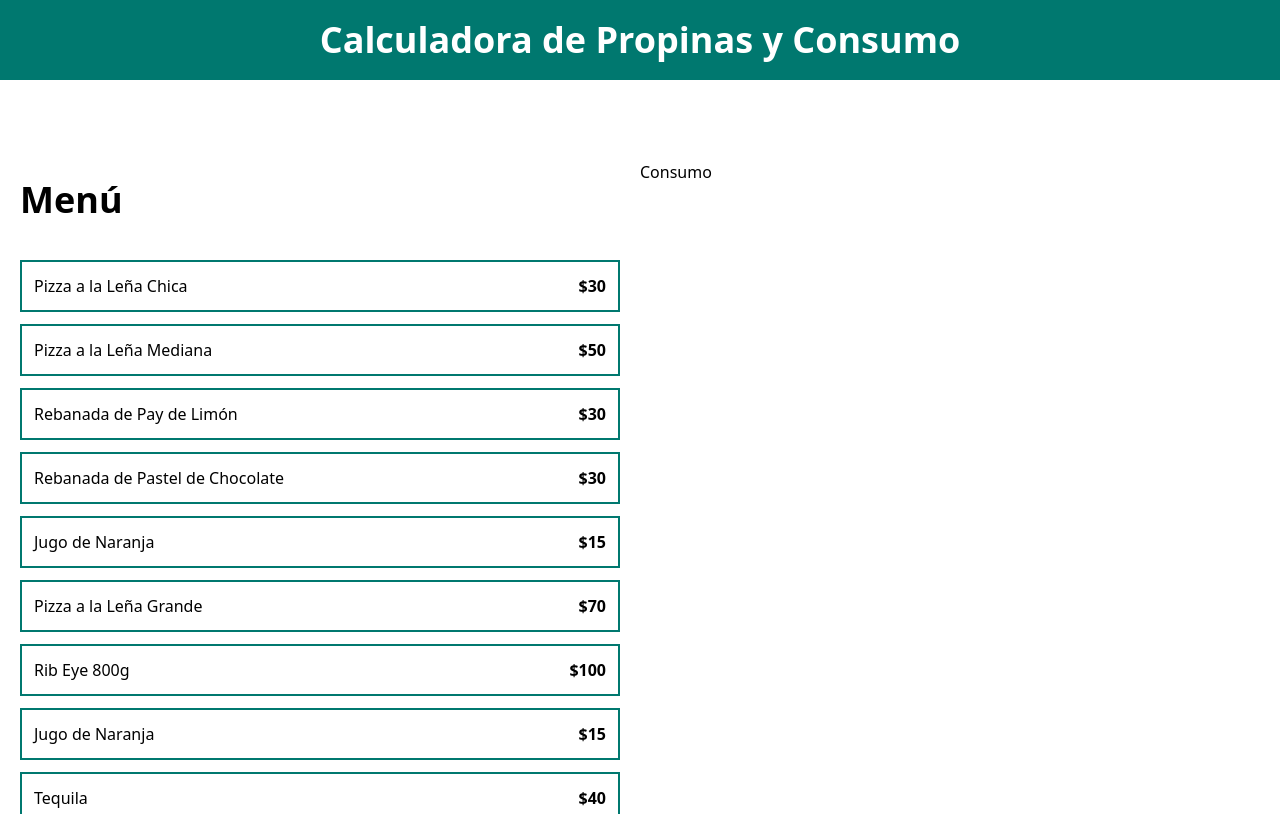
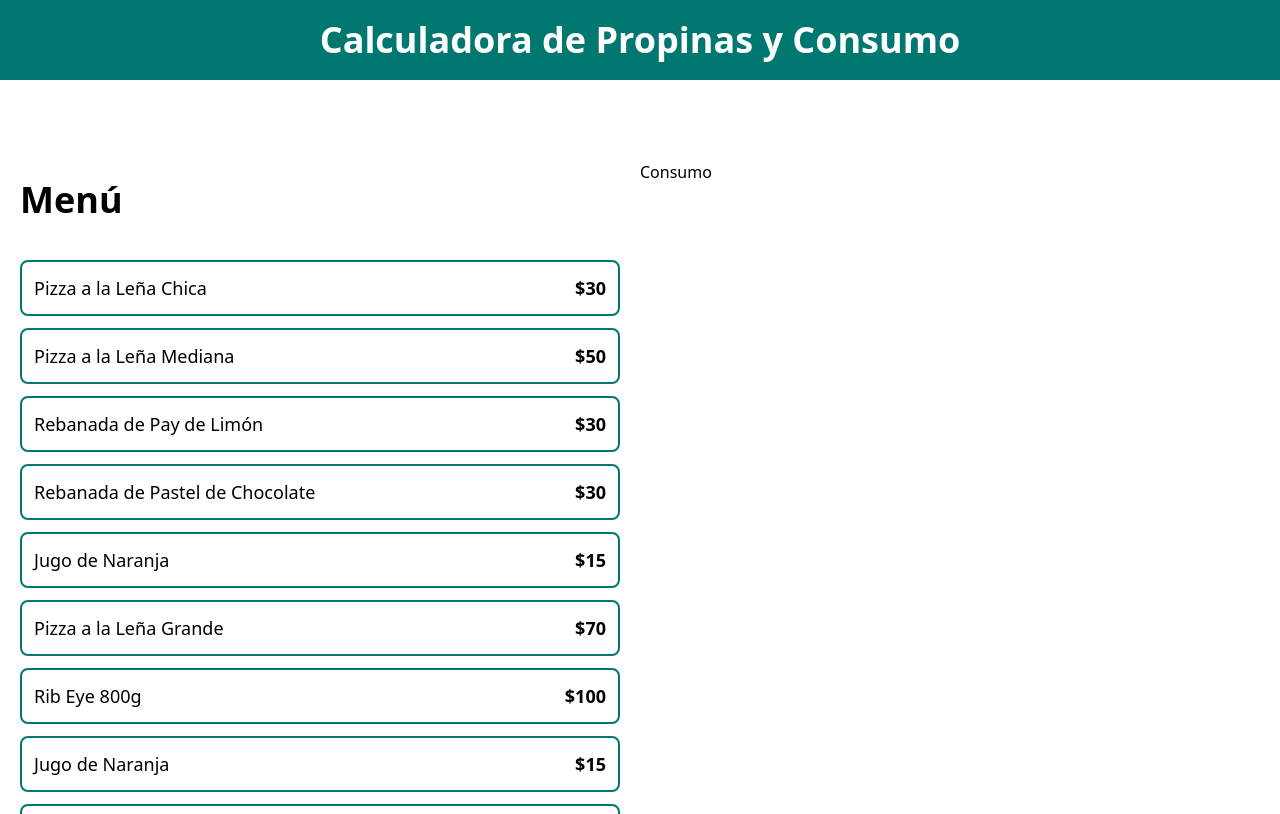
Before and after one commit to chalotorres/Proyecto-Calculador-Propinas, a React (Vite) app: page / in a window 1280 px wide. Shown: the top 814 px of the page. Built offline with nearby package versions, Linux system fonts and the light colour scheme.

Commit message:
Creación de hook order y función para agregar articulos a la orden

```diff
--- a/src/App.tsx
+++ b/src/App.tsx
@@ -1,8 +1,10 @@
 import MenuItem from "./components/MenuItem"
 import { menuItems } from "./data/db"
-
+import useOrder from "./hook/useOrder"
 
 function App() {
+  const { addItem } = useOrder();
+
   return (
     <>
     <header className=" bg-teal-700 py-5">
@@ -19,6 +21,7 @@ function App() {
             <MenuItem
               key={item.id}
               item={item}
+              addItem={addItem}
             />
           ))}
         </div>
--- a/src/components/MenuItem.tsx
+++ b/src/components/MenuItem.tsx
@@ -2,13 +2,14 @@ import type { MenuItem } from "../types"
 
 type MenuItemProps = {
     item : MenuItem;
+    addItem : (item: MenuItem) => void;
 }
 
-export default function MenuItem({item} : MenuItemProps) {
+export default function MenuItem({item, addItem} : MenuItemProps) {
   return (
     <button
-        className="border-2 border-teal-700 hover:bg-teal-600 w-full p-3 flex justify-between"
-    >
+        className="border-2 border-teal-700 hover:bg-teal-600 p-3 text-lg rounded-lg flex justify-between w-full"
+     onClick={() => addItem(item) }>
         <p>{item.name}</p>
         <p className="font-black">${item.price}</p>
     </button>
--- /dev/null
+++ b/src/hook/useOrder.ts
@@ -0,0 +1,14 @@
+import { useState } from "react"
+import type { MenuItem, OrderItem } from "../types";
+
+export default function useOrder () {
+    const [order, setOrder] = useState<OrderItem[]>([]);
+
+    const addItem = (item : MenuItem) => {
+        console.log(item);
+    }
+
+    return {
+        addItem
+    }
+}
--- a/src/types/index.ts
+++ b/src/types/index.ts
@@ -3,3 +3,7 @@ export type MenuItem = {
     name : string;
     price : number;
 }
+
+export type OrderItem = MenuItem & {
+    quantity : number;
+}
```
